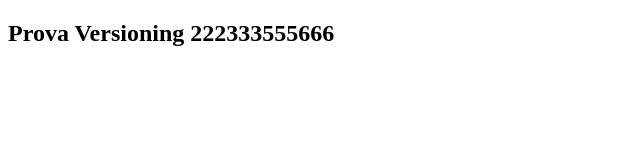
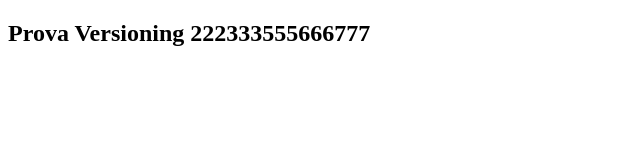
Before and after one commit to Hermann1871/sj21test1, a plain HTML site: page index.html in a window 1280 px wide. Shown: the full height of the page, 0-640 px from the left. Drawn offline with Linux system fonts and the light colour scheme.

Commit message:
7o  commit

```diff
--- a/index.html
+++ b/index.html
@@ -6,6 +6,6 @@
     <title>Document</title>
 </head>
 <body>
-<h2>Prova Versioning 222333555666</h2>
+<h2>Prova Versioning 222333555666777</h2>
 </body>
 </html>
```
